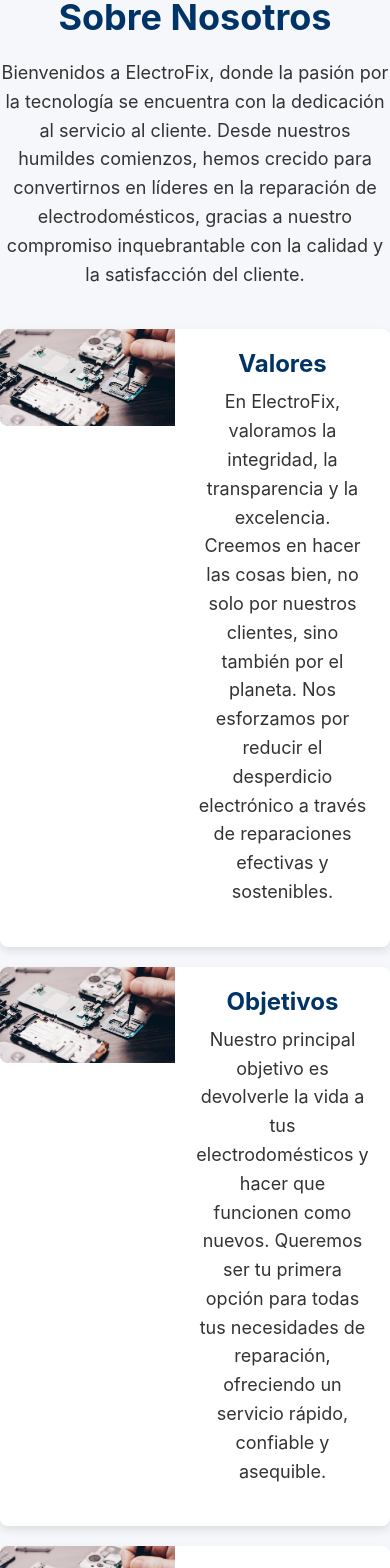
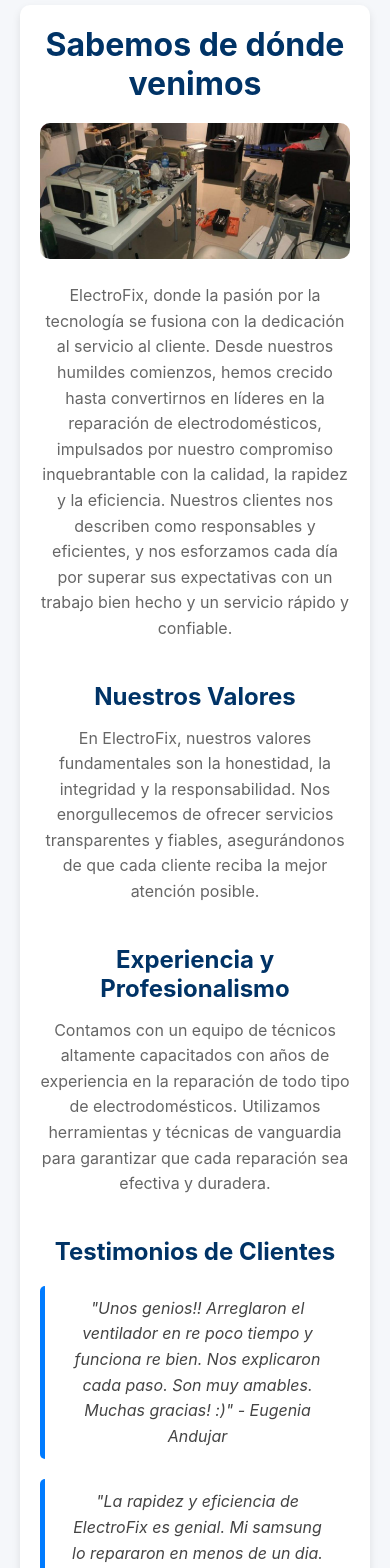
Before and after one commit to manuel-25/ElectroFix, a React (Create React App) app in the folder frontend/: page /about in a window 390 px wide. Shown: the part 140-1708 px from the top of the page. Built offline with nearby package versions, Linux system fonts and the light colour scheme.

Commit message:
AboutUs & Contact css improvments

```diff
--- a/frontend/src/components/AboutUs/AboutUs.css
+++ b/frontend/src/components/AboutUs/AboutUs.css
@@ -1,69 +1,95 @@
+/* AboutUs.css */
+
 .about-us-section {
-    padding: 50px 0;
     background-color: var(--background-color);
-    color: var(--text-color);
+    padding: 60px 20px;
+    display: flex;
+    justify-content: center;
+    align-items: center;
+    flex-direction: column;
+    text-align: center;
 }
 
 .about-us-content {
-    max-width: 1200px;
-    width: 100%;
-    text-align: center;
+    max-width: 900px;
     margin: 0 auto;
+    background: var(--white-color);
+    padding: 40px;
+    border-radius: 10px;
+    box-shadow: 0 4px 8px rgba(0, 0, 0, 0.1);
 }
 
 .about-us-content h2 {
+    color: var(--secondary-color);
     font-size: 36px;
     margin-bottom: 20px;
-    color: var(--secondary-color);
+    font-family: 'Inter', sans-serif;
+    font-weight: bold;
+}
+
+.about-us-content img {
+    max-width: 100%;
+    height: auto;
+    margin-bottom: 20px;
+    border-radius: 10px;
 }
 
 .about-us-content p {
+    color: #666;
     font-size: 18px;
+    line-height: 1.6;
     margin-bottom: 20px;
-    line-height: 1.6;
+    font-family: 'Inter', sans-serif;
 }
 
-.cards-container {
-    display: grid;
-    grid-template-columns: 1fr;
-    gap: 20px;
+.values-section,
+.experience-section,
+.testimonials-section,
+.contact-section {
     margin-top: 40px;
 }
 
-.card {
-    background-color: var(--white-color);
-    border-radius: 8px;
-    box-shadow: 0 4px 8px rgba(0, 0, 0, 0.1);
+.values-section h3,
+.experience-section h3,
+.testimonials-section h3,
+.contact-section h3 {
+    color: var(--secondary-color);
+    font-size: 28px;
+    margin-bottom: 15px;
+    font-family: 'Inter', sans-serif;
+    font-weight: bold;
 }
 
-.card-content {
-    display: flex;
+blockquote {
+    color: #444;
+    font-size: 18px;
+    line-height: 1.6;
+    font-style: italic;
+    margin: 20px 0;
+    padding: 10px 20px;
+    border-left: 5px solid #007BFF;
+    background-color: var(--white-color);
+    border-radius: 5px;
+    font-family: 'Inter', sans-serif;
 }
 
-.card-image {
-    flex: 1;
+@media (max-width: 900px) {
+    .about-us-content h2 {
+        font-size: 32px;
+    }
+
+    .about-us-content h3 {
+        font-size: 24px;
+    }
+
+    .about-us-content p,
+    .about-us-content blockquote {
+        font-size: 16px;
+    }
 }
 
-.card-image img {
-    width: 100%;
-    height: auto;
-    object-fit: cover;
-    border-top-left-radius: 8px;
-    border-bottom-left-radius: 8px;
+@media (max-width: 600px) {
+    .about-us-content {
+        padding: 20px;
+    }
 }
-
-.text-content {
-    flex: 1;
-    padding: 20px;
-}
-
-.text-content h3 {
-    font-size: 24px;
-    margin-bottom: 10px;
-    color: var(--secondary-color);
-}
-
-.text-content p {
-    font-size: 18px;
-    color: var(--text-color);
-}
--- a/frontend/src/components/AboutUs/AboutUs.jsx
+++ b/frontend/src/components/AboutUs/AboutUs.jsx
@@ -5,52 +5,43 @@
     return (
         <section className="about-us-section">
             <div className="about-us-content">
-                <h2>Sobre Nosotros</h2>
+                <h2>Sabemos de dónde venimos</h2>
+                <img src="/images/sabemosdedondevenimos.webp" alt="Banner del equipo" className="about-us-image"/>
                 <p>
-                    Bienvenidos a ElectroFix, donde la pasión por la tecnología se encuentra con la dedicación al servicio al cliente. Desde nuestros humildes comienzos, hemos crecido para convertirnos en líderes en la reparación de electrodomésticos, gracias a nuestro compromiso inquebrantable con la calidad y la satisfacción del cliente.
+                   ElectroFix, donde la pasión por la tecnología se fusiona con la dedicación al servicio al cliente. Desde nuestros humildes comienzos, hemos crecido hasta convertirnos en líderes en la reparación de electrodomésticos, impulsados por nuestro compromiso inquebrantable con la calidad, la rapidez y la eficiencia. Nuestros clientes nos describen como responsables y eficientes, y nos esforzamos cada día por superar sus expectativas con un trabajo bien hecho y un servicio rápido y confiable.
                 </p>
-                <div className="cards-container">
-                    <div className="card">
-                        <div className="card-content">
-                            <div className="card-image">
-                                <img src="/images/reparacion-1094500402-612x612.jpg" alt="Foto del equipo 1" />
-                            </div>
-                            <div className="text-content">
-                                <h3>Valores</h3>
+
+                <div className="values-section">
+                    <h3>Nuestros Valores</h3>
                     <p>
-                                    En ElectroFix, valoramos la integridad, la transparencia y la excelencia. Creemos en hacer las cosas bien, no solo por nuestros clientes, sino también por el planeta. Nos esforzamos por reducir el desperdicio electrónico a través de reparaciones efectivas y sostenibles.
+                        En ElectroFix, nuestros valores fundamentales son la honestidad, la integridad y la responsabilidad. Nos enorgullecemos de ofrecer servicios transparentes y fiables, asegurándonos de que cada cliente reciba la mejor atención posible.
                     </p>
                 </div>
-                        </div>
-                    </div>
-                    <div className="card">
-                        <div className="card-content">
-                            <div className="card-image">
-                                <img src="/images/reparacion-1094500402-612x612.jpg" alt="Foto del equipo 2" />
-                            </div>
-                            <div className="text-content">
-                                <h3>Objetivos</h3>
+
+                <div className="experience-section">
+                    <h3>Experiencia y Profesionalismo</h3>
                     <p>
-                                    Nuestro principal objetivo es devolverle la vida a tus electrodomésticos y hacer que funcionen como nuevos. Queremos ser tu primera opción para todas tus necesidades de reparación, ofreciendo un servicio rápido, confiable y asequible.
+                        Contamos con un equipo de técnicos altamente capacitados con años de experiencia en la reparación de todo tipo de electrodomésticos. Utilizamos herramientas y técnicas de vanguardia para garantizar que cada reparación sea efectiva y duradera.
                     </p>
                 </div>
+
+                <div className="testimonials-section">
+                    <h3>Testimonios de Clientes</h3>
+                    <blockquote>
+                        "Unos genios!! Arreglaron el ventilador en re poco tiempo y funciona re bien. Nos explicaron cada paso. Son muy amables. Muchas gracias! :)" -
+                        Eugenia Andujar
+                    </blockquote>
+                    <blockquote>
+                        "La rapidez y eficiencia de ElectroFix es genial. Mi samsung lo repararon en menos de un dia. Recomendadisimo" - María Ascasubi
+                    </blockquote>
                 </div>
-                    </div>
-                    <div className="card">
-                        <div className="card-content">
-                            <div className="card-image">
-                                <img src="/images/reparacion-1094500402-612x612.jpg" alt="Foto del equipo 3" />
-                            </div>
-                            <div className="text-content">
-                                <h3>Misión</h3>
+
+                <div className="contact-section">
+                    <h3>Llámanos Hoy Mismo</h3>
                     <p>
-                                    Nuestra misión es ofrecer soluciones de reparación de alta calidad que sean accesibles para todos. Nos dedicamos a prolongar la vida útil de los electrodomésticos, ahorrándote dinero y ayudando a proteger el medio ambiente. Queremos ser más que una simple empresa de reparaciones; queremos ser tus aliados de confianza.
+                        ¿Tienes un electrodoméstico que necesita reparación? No dudes en contactarnos. Estamos aquí para ayudarte a que tus equipos vuelvan a funcionar como nuevos.
                     </p>
                 </div>
-                        </div>
-                    </div>
-                </div>
-                {/* Aquí puedes agregar el resto de tu contenido */}
             </div>
         </section>
     );
--- a/frontend/src/components/Contact/Contact.css
+++ b/frontend/src/components/Contact/Contact.css
@@ -255,18 +255,13 @@
     color: var(--secondary-color);
     text-decoration: none;
 }
-.social-icon {
+
+.social-item img {
     margin-right: 10px;
-    font-size: 24px;
     color: var(--secondary-color);
+    max-width: 30px;
+    max-height: 30px;
 }
-
-#wapp-icon {
-    border-radius: 2px;
-    background-color: #25D366;
-    color: 	var(--white-color);
-}
-
 
 /* Estilos para pantallas más pequeñas (hasta 900px) */
 @media only screen and (max-width: 900px) {
--- a/frontend/src/components/Contact/Contact.jsx
+++ b/frontend/src/components/Contact/Contact.jsx
@@ -97,11 +97,11 @@
                     </div>
                     <div className="social-item">
                         <p>Envianos un mail</p>
-                        <a href="mailto:electrofix@gmail.com"><FontAwesomeIcon icon={faEnvelope} className="social-icon" />electrofix@gmail.com</a>
+                        <a href="mailto:electrofix@gmail.com"><FontAwesomeIcon icon={faEnvelope} className="social-icon" /> electrofixsupport@gmail.com</a>
                     </div>
                     <div className="social-item">
                         <p>Contactanos por </p>
-                        <a href="https://wa.me/01178967720" target="_blank" rel="noopener noreferrer"><FontAwesomeIcon icon={faWhatsapp} className="social-icon" id='wapp-icon'/> WhatsApp</a>
+                        <a href="https://wa.me/01178967720" target="_blank" rel="noopener noreferrer"><img src="/images/whatsappLogo.svg" alt="WhatsApp"/></a>
                     </div>
                 </div>
             </section>
--- a/frontend/src/components/MainContent/MainContent.css
+++ b/frontend/src/components/MainContent/MainContent.css
@@ -172,6 +172,7 @@
 }
 
 .services-container h2 {
+    font-size: 36px;
     margin-bottom: 30px;
 }
 
@@ -259,6 +260,20 @@
     object-fit: contain;
 }
 
+/* Whatsapp icon */
+.whatsapp-float {
+    position: fixed;
+    bottom: 20px;
+    left: 20px;
+    z-index: 1000;
+}
+
+.whatsapp-float img {
+    width: 65px;
+    height: 65px;
+    border-radius: 20%;
+}
+
 @media (max-width: 900px) {
     .reparation-top h1 {
         font-size: 32px;
```
Also changed, not shown: frontend/src/components/MainContent/MainContent.jsx (+5 -2 lines), frontend/public/images/sabemosdedondevenimos.webp (added). Lines whose indentation alone changed are shown as unchanged.
